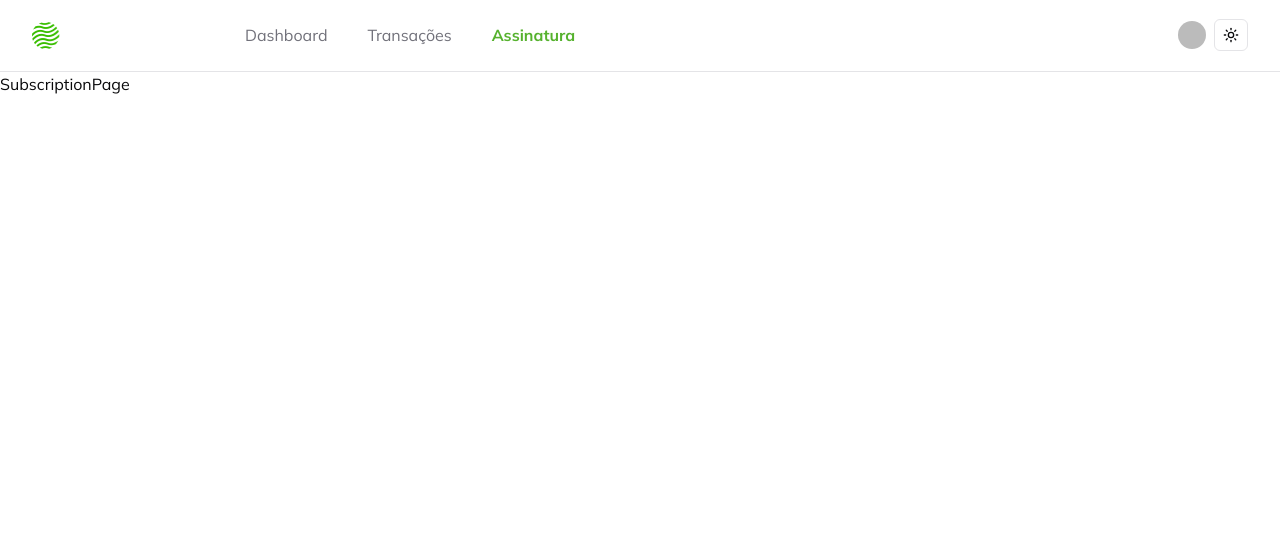
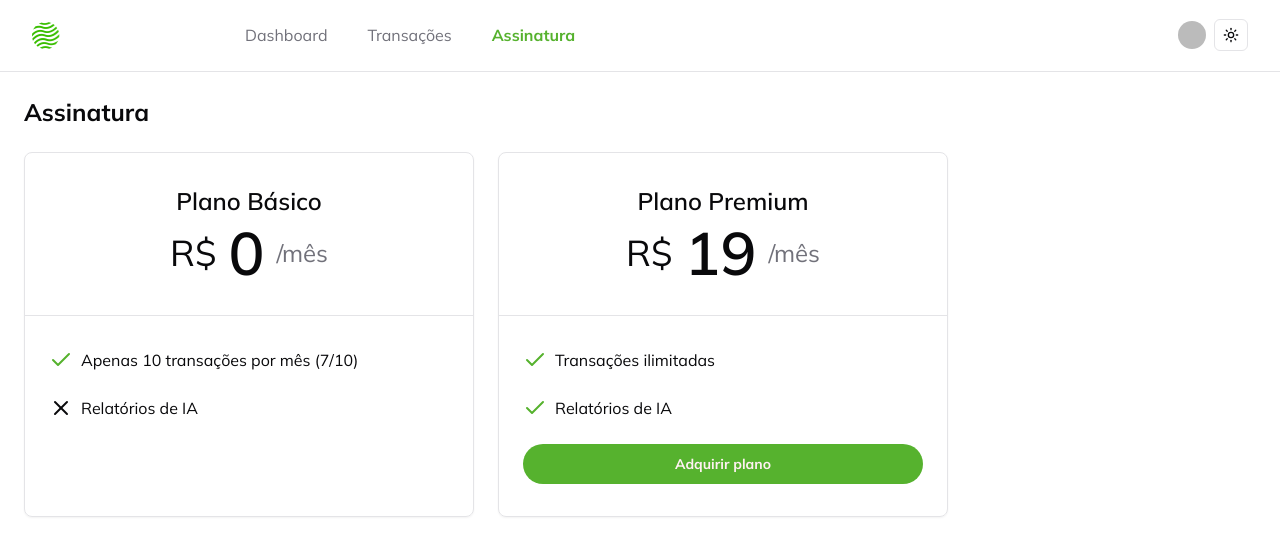
Before and after one commit to SergioSouz2/finance-ai, a Next.js app: page /subscription in a window 1280 px wide. Shown: the top 556 px of the page. Built offline with nearby package versions, Linux system fonts and the light colour scheme; no server answers; sample sign-in values are in the browser's storage; some icons are missing.

Commit message:
feat: ensure user is redirected to stripe checkout when acquiring plan

```diff
--- a/app/(home)/_components/expenses-per-category.tsx
+++ b/app/(home)/_components/expenses-per-category.tsx
@@ -11,8 +11,6 @@
 const ExpensesPerCategory = ({
   expensesPerCategory,
 }: ExpensesPerCategoryProps) => {
-  console.log(expensesPerCategory);
-
   return (
     <ScrollArea className="col-span-2 h-full rounded-md border pb-6">
       <CardHeader>
--- a/app/(home)/_components/transaction-pie-chart.tsx
+++ b/app/(home)/_components/transaction-pie-chart.tsx
@@ -76,21 +76,21 @@
           </PieChart>
         </ChartContainer>
 
-        <div className="space-y-2">
+        <div className="mb-6 space-y-6">
           <PercentegeItem
-            icon={<TrendingUpIcon size={12} className="text-primary" />}
+            icon={<TrendingUpIcon size={16} className="text-primary" />}
             title={"Receita"}
             value={typesPercentage[TransactionsType.DEPOSIT]}
           />
 
           <PercentegeItem
-            icon={<TrendingDownIcon size={12} className="text-red-500" />}
+            icon={<TrendingDownIcon size={16} className="text-red-500" />}
             title={"Despesas"}
             value={typesPercentage[TransactionsType.EXPENSE]}
           />
 
           <PercentegeItem
-            icon={<PiggyBankIcon size={12} className="text-zinc-500" />}
+            icon={<PiggyBankIcon size={16} className="text-zinc-500" />}
             title={"Investido"}
             value={typesPercentage[TransactionsType.INVESTMENT]}
           />
--- /dev/null
+++ b/app/subscription/_actions/create-checkout/index.ts
@@ -0,0 +1,38 @@
+"use server";
+
+import { auth } from "@clerk/nextjs/server";
+import Stripe from "stripe";
+
+export const creteStripeCheckout = async () => {
+  const { userId } = await auth();
+  if (!userId) {
+    throw new Error("Unathorized");
+  }
+
+  if (!process.env.STRIPE_SECRET_KEY) {
+    throw new Error("Stripe secret key not found");
+  }
+  const stripe = new Stripe(process.env.STRIPE_SECRET_KEY, {
+    apiVersion: "2024-10-28.acacia",
+  });
+
+  const session = await stripe.checkout.sessions.create({
+    payment_method_types: ["card"],
+    mode: "subscription",
+    success_url: "http://localhost:3000",
+    cancel_url: "http://localhost:3000",
+    subscription_data: {
+      metadata: {
+        clerk_user_id: userId,
+      },
+    },
+    line_items: [
+      {
+        price: process.env.STRIPE_PREMIUM_PLAN_PRICE_ID,
+        quantity: 1,
+      },
+    ],
+  });
+
+  return { sessionId: session.id };
+};
--- /dev/null
+++ b/app/subscription/_components/acquire-plan-button.tsx
@@ -0,0 +1,33 @@
+"use client";
+
+import { Button } from "@/app/_components/ui/button";
+import { creteStripeCheckout } from "../_actions/create-checkout";
+import { loadStripe } from "@stripe/stripe-js";
+
+const AcquirePlanoButton = () => {
+  async function handleAcquirePlanoClick() {
+    const { sessionId } = await creteStripeCheckout();
+    if (!process.env.NEXT_PUBLIC_STRIPE_PUBLISHABLE_KEY) {
+      throw new Error("Stripe publishable key not found");
+    }
+    const stripe = await loadStripe(
+      process.env.NEXT_PUBLIC_STRIPE_PUBLISHABLE_KEY,
+    );
+
+    if (!stripe) {
+      throw new Error("Stripe not found");
+    }
+    await stripe.redirectToCheckout({ sessionId });
+  }
+
+  return (
+    <Button
+      className="w-full rounded-full font-bold"
+      onClick={handleAcquirePlanoClick}
+    >
+      Adquirir plano
+    </Button>
+  );
+};
+
+export default AcquirePlanoButton;
--- a/app/subscription/page.tsx
+++ b/app/subscription/page.tsx
@@ -1,17 +1,73 @@
 import { auth } from "@clerk/nextjs/server";
 import { redirect } from "next/navigation";
 import Navbar from "../_components/navbar";
+import { Card, CardContent, CardHeader } from "../_components/ui/card";
+import { CheckIcon, XIcon } from "lucide-react";
+import AcquirePlanoButton from "./_components/acquire-plan-button";
 
 const SubscriptionPage = async () => {
   const { userId } = await auth();
   if (!userId) {
     redirect("/sign-in");
   }
+
   return (
     <>
       <Navbar />
-      <div>
-        <h1>SubscriptionPage</h1>
+      <div className="space-y-6 p-6">
+        <h1 className="text-2xl font-bold">Assinatura</h1>
+
+        <div className="flex gap-6">
+          <Card className="w-[450px]">
+            <CardHeader className="border-b border-solid py-8">
+              <h2 className="text-center text-2xl font-semibold">
+                Plano Básico
+              </h2>
+              <div className="flex items-center justify-center gap-3">
+                <span className="text-4xl">R$</span>
+                <span className="text-6xl font-semibold">0</span>
+                <span className="text-2xl text-muted-foreground">/mês</span>
+              </div>
+            </CardHeader>
+            <CardContent className="space-y-6 py-8">
+              <div className="flex items-center gap-2">
+                <CheckIcon className="text-primary" />
+                <p>Apenas 10 transações por mês (7/10)</p>
+              </div>
+
+              <div className="flex items-center gap-2">
+                <XIcon />
+                <p>Relatórios de IA</p>
+              </div>
+            </CardContent>
+          </Card>
+
+          <Card className="w-[450px]">
+            <CardHeader className="border-b border-solid py-8">
+              <h2 className="text-center text-2xl font-semibold">
+                Plano Premium
+              </h2>
+              <div className="flex items-center justify-center gap-3">
+                <span className="text-4xl">R$</span>
+                <span className="text-6xl font-semibold">19</span>
+                <span className="text-2xl text-muted-foreground">/mês</span>
+              </div>
+            </CardHeader>
+            <CardContent className="space-y-6 py-8">
+              <div className="flex items-center gap-2">
+                <CheckIcon className="text-primary" />
+                <p>Transações ilimitadas</p>
+              </div>
+
+              <div className="flex items-center gap-2">
+                <CheckIcon className="text-primary" />
+                <p>Relatórios de IA</p>
+              </div>
+
+              <AcquirePlanoButton />
+            </CardContent>
+          </Card>
+        </div>
       </div>
     </>
   );
--- a/package.json
+++ b/package.json
@@ -21,6 +21,7 @@
     "@radix-ui/react-scroll-area": "^1.2.6",
     "@radix-ui/react-select": "^2.2.2",
     "@radix-ui/react-slot": "^1.2.0",
+    "@stripe/stripe-js": "^4.9.0",
     "@tanstack/react-table": "^8.20.5",
     "class-variance-authority": "^0.7.1",
     "clsx": "^2.1.1",
@@ -35,6 +36,7 @@
     "react-hook-form": "^7.56.1",
     "react-number-format": "^5.4.2",
     "recharts": "^2.15.3",
+    "stripe": "^17.3.1",
     "tailwind-merge": "^3.2.0",
     "tailwindcss-animate": "^1.0.7",
     "zod": "^3.24.3"
```
Also changed, not shown: 1 other file (tests, documents, lock files or other folders).
